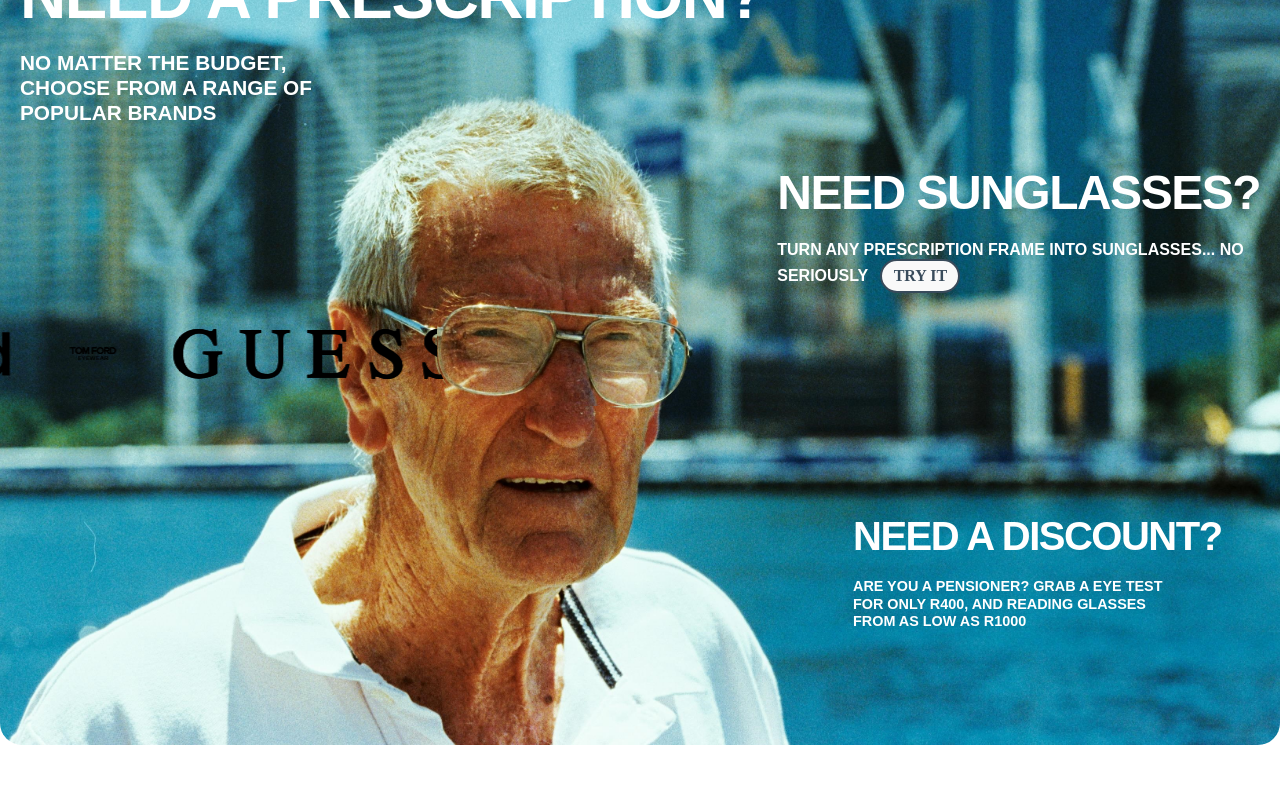
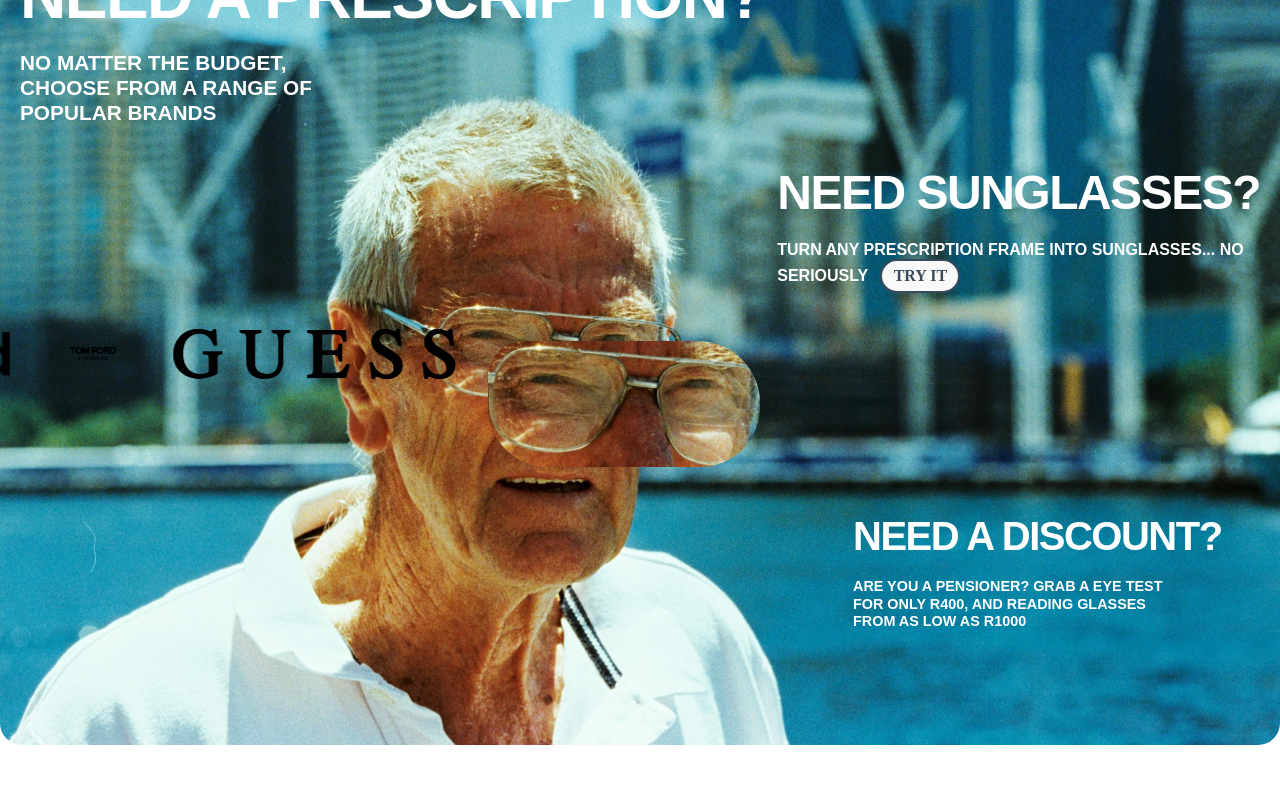
Before and after one commit to AustinMaturure/sylkamohle, a React (Vite) app in the folder sylkemohle/: page / in a window 1280 px wide. Shown: the part 2433-3233 px from the top of the page. Built offline with nearby package versions, Linux system fonts and the light colour scheme; a web font is replaced by a local one.

Commit message:
testforglassesfix

```diff
--- a/sylkemohle/src/Hero.css
+++ b/sylkemohle/src/Hero.css
@@ -308,6 +308,15 @@ transition: opacity 1.5s ease-in ;
   z-index: 4;
 
 
+}
+
+@media screen and (max-width:1440px){
+  .blocker{
+    bottom: 17.4rem;
+    left: 30.5rem;
+    width: 272px;
+    height: 126px;
+  }
 }
 
 .try-it-btn{
--- a/sylkemohle/src/SpectacleCarousel.jsx
+++ b/sylkemohle/src/SpectacleCarousel.jsx
@@ -22,7 +22,6 @@ const SpectacleCarousel = () => {
     const log=document.querySelectorAll('.Logo-img')
     log.forEach((image, index) => {
        image.style.filter= 'brightness(0) invert(1)'
-
       });
 
 
```
